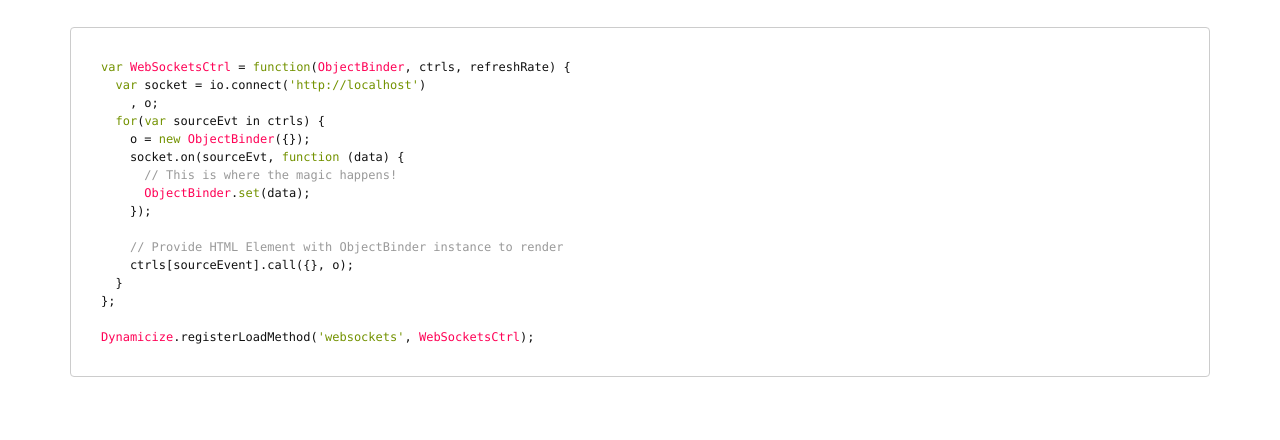
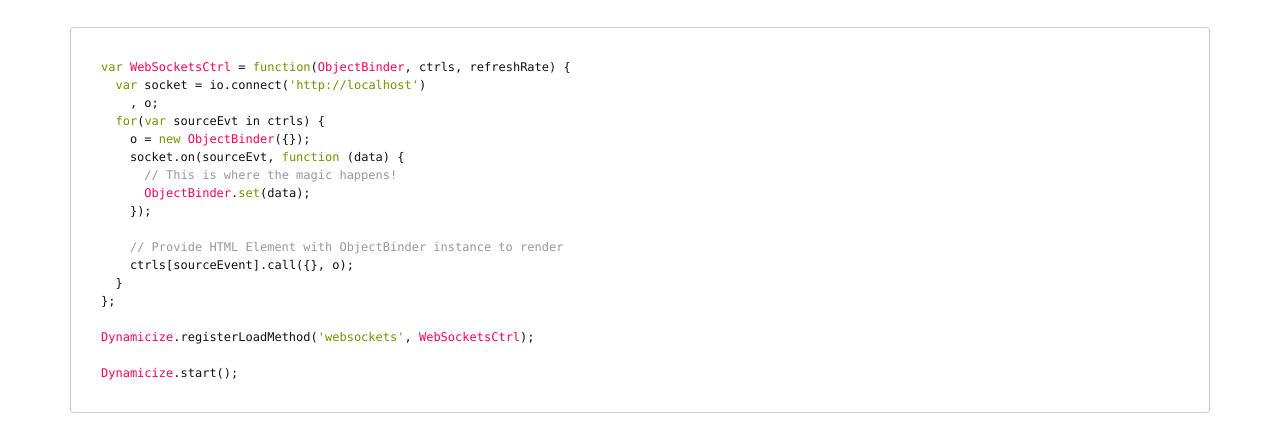
Before and after one commit to zbabtkis/Dynamicize, a website: page index.html in a window 1280 px wide. Shown: the part 1181-1621 px from the top of the page. Before the commit the page ends 1588 px from the top, so only its background shows below. Drawn offline with Linux system fonts and the light colour scheme; no server answers.

Commit message:
fixed markup breakage

```diff
--- a/index.html
+++ b/index.html
@@ -107,6 +107,8 @@ var WebSocketsCtrl = function(ObjectBinder, ctrls, refreshRate) {
 };
 
 Dynamicize.registerLoadMethod('websockets', WebSocketsCtrl);
+
+Dynamicize.start();
 </pre>
 			</section>
 		</section>
@@ -119,5 +121,7 @@ Dynamicize.registerLoadMethod('websockets', WebSocketsCtrl);
 
 	<script>
 		Dynamicize.start();
+		var regex = new RegExp("<", "g");
+		console.log(content.replace(regex, "&lt;"));
 	</script>
 </body>
```
